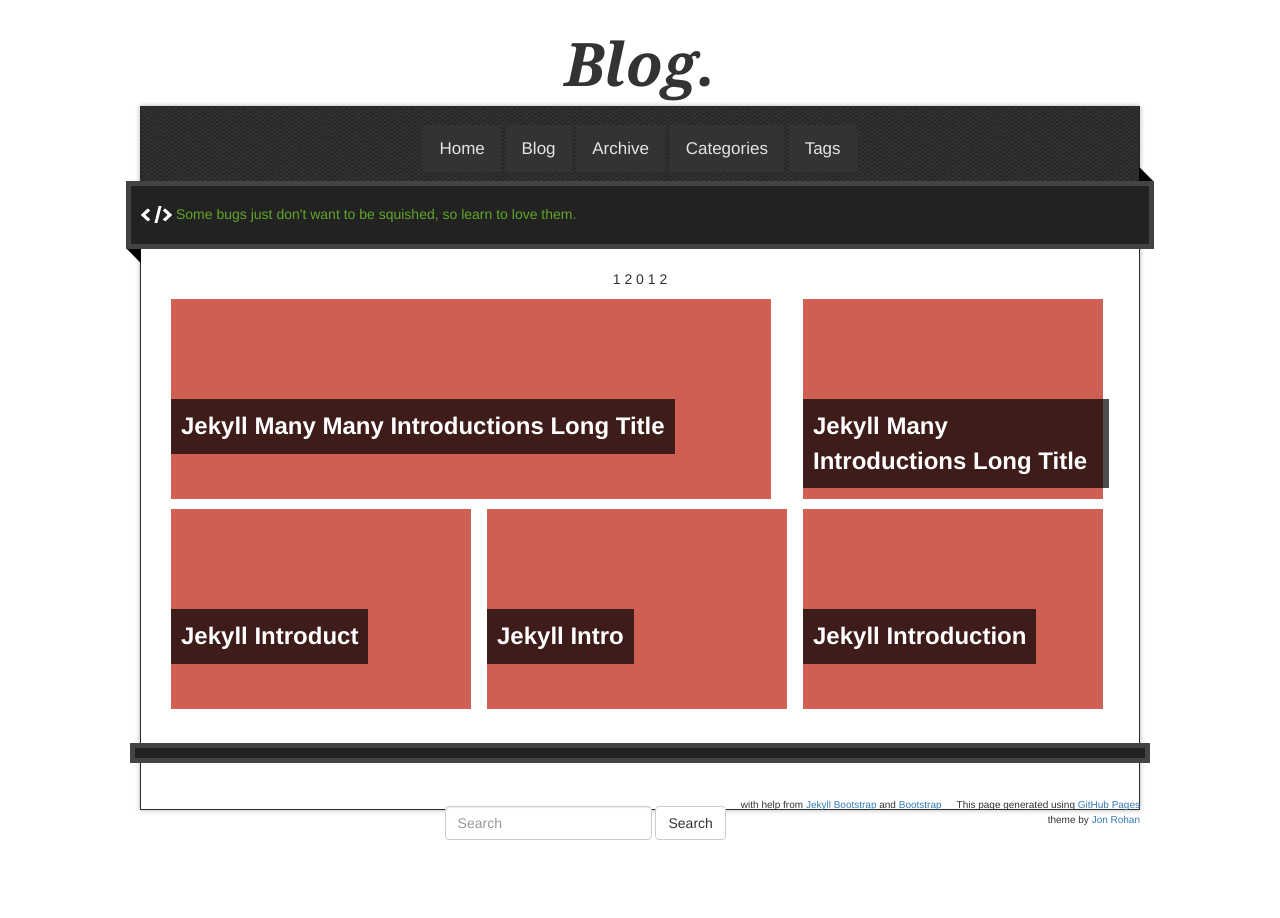
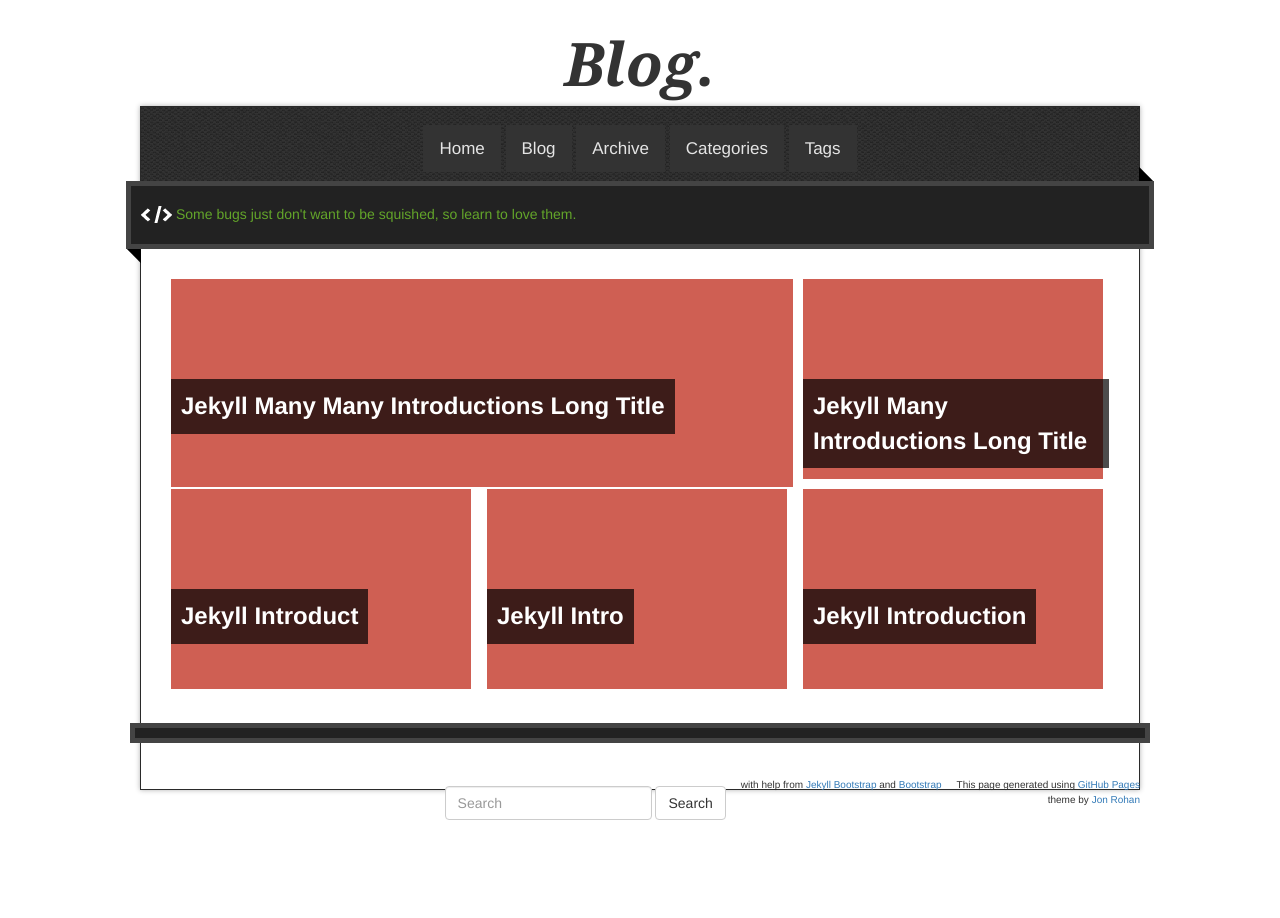
Before and after one commit to rdgain/rdgain.github.io, a Jekyll site: the page built from blog.md, in a window 1280 px wide. Built offline with Jekyll 4.4.1, drawn with Linux system fonts in a browser that asks for light colours; nearby versions of some CDN libraries; library files that are not in the unit come from our copies; comment, search, counter and statistics services are not loaded.

Commit message:
try that

```diff
--- a/_includes/themes/bootstrap-3/blogindex.html
+++ b/_includes/themes/bootstrap-3/blogindex.html
@@ -79,8 +79,6 @@
 					  {% assign offset = forloop.index + 3 - count %}
 					  {% assign moduloindex = offset | modulo: 3 %}
 
-					  {{ moduloindex }}
-
 					  {% if moduloindex == 0 %}
 						{% assign diff = posts_collate.size | minus: forloop.index %}
 						{% if diff >= 3 %}
@@ -91,7 +89,7 @@
 					  {% if count == 1 %}
 							{% if forloop.index == 1 %}
 							  <td colspan="3"><div class="post-container">
-								  <img src="assets/images/{{ post.image3 }}" />
+								  <img style="width:100%" src="assets/images/{{ post.image3 }}" />
 								  <a href="{{ BASE_PATH }}{{ post.url }}">{{ post.title }}</a>
 							  </div></td>
 							{% else %}
@@ -104,7 +102,7 @@
 					  {% elsif count == 2 %}
 							{% if forloop.index == 1 %}
 							  <td colspan="2"><div class="post-container">
-								  <img src="assets/images/{{ post.image2 }}" />
+								  <img style="width:100%" src="assets/images/{{ post.image2 }}" />
 								  <a href="{{ BASE_PATH }}{{ post.url }}">{{ post.title }}</a>
 							  </div></td>
 							{% else %}
```
